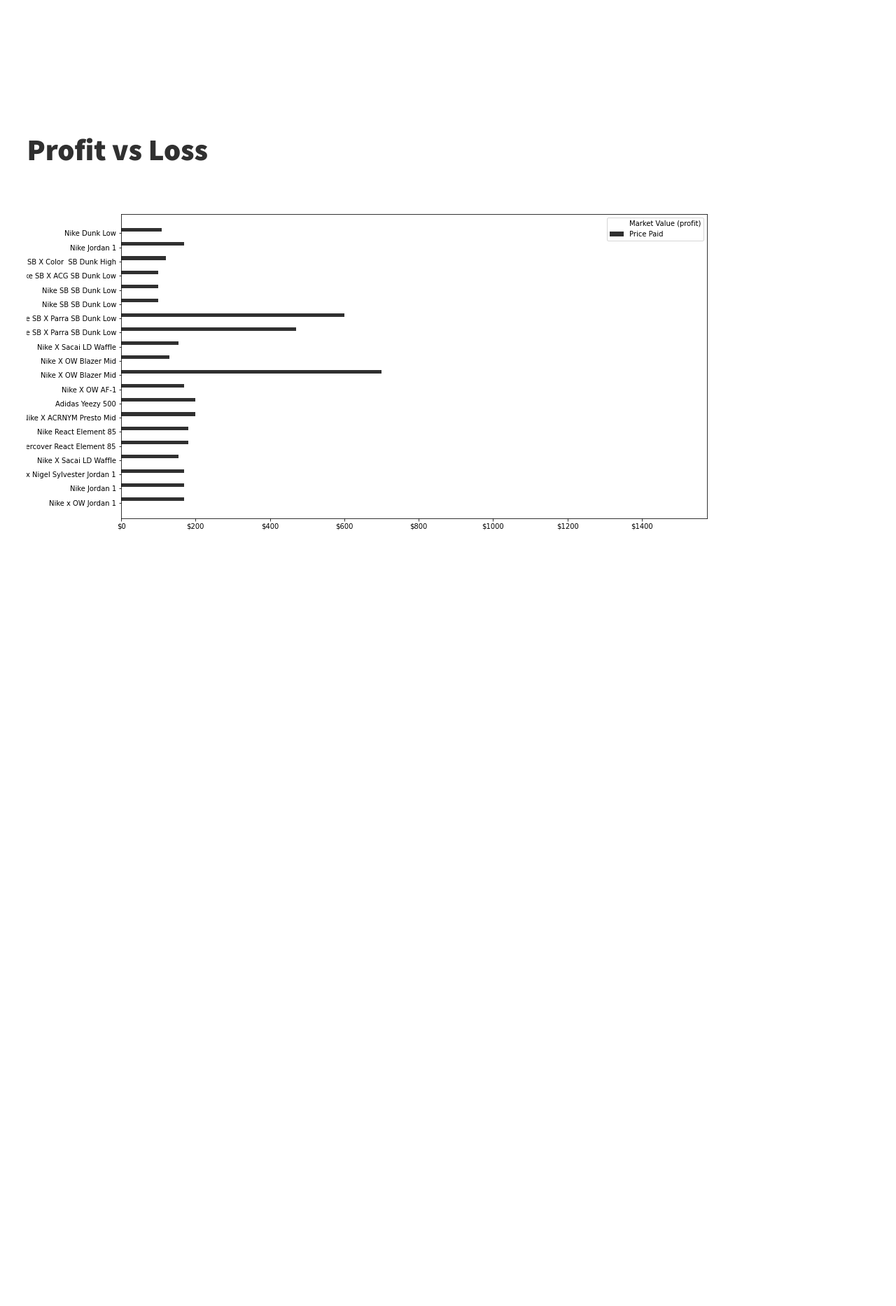
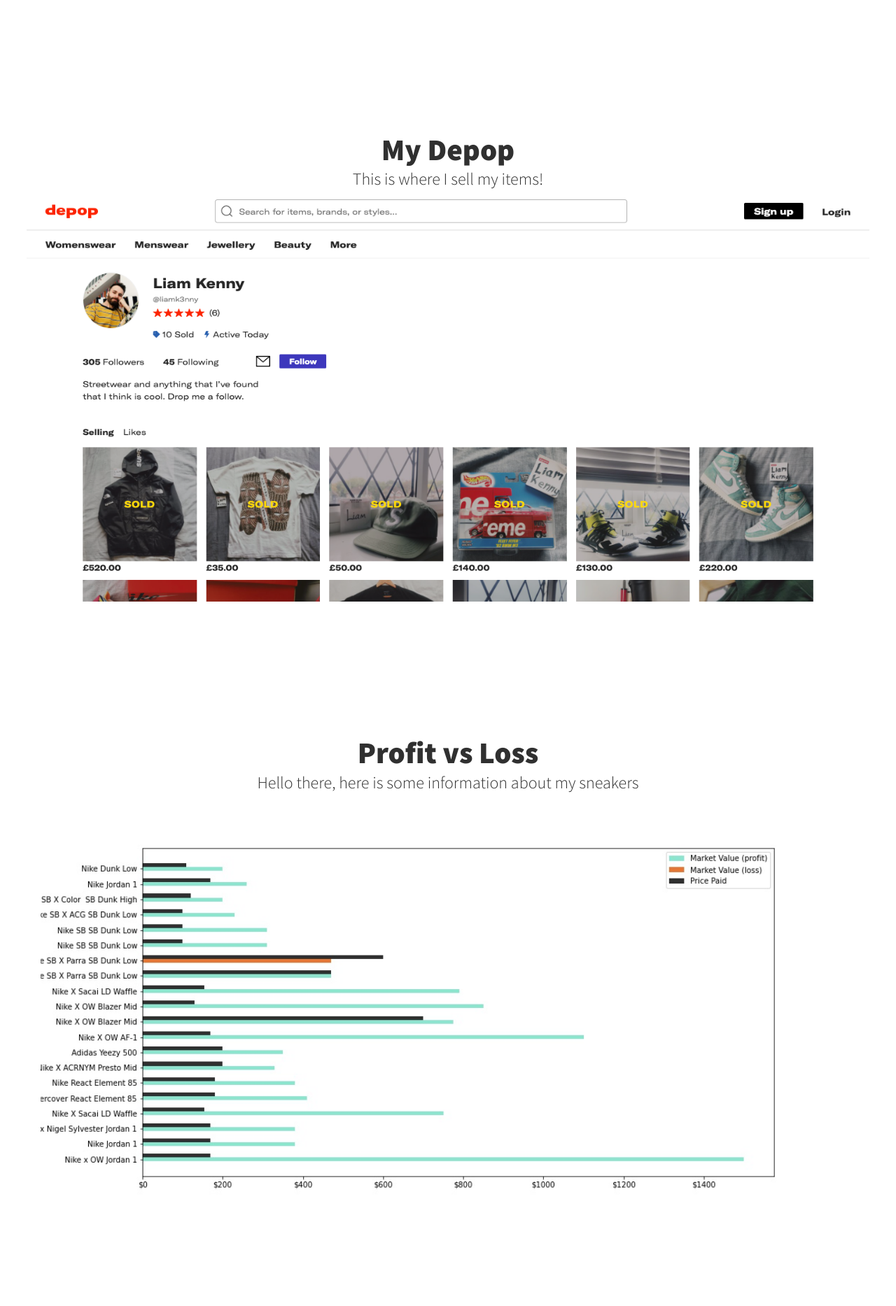
Before and after one commit to lck3nny/Portfolio, a PHP site: page /snkrs.php in a window 1280 px wide. Shown: the part 461-2328 px from the top of the page at 70% size. Before the commit the page ends 1219 px from the top, so only its background shows below. Run offline with PHP 8.4, Linux system fonts and the light colour scheme; some libraries are stand-ins or nearby versions.

Commit message:
Finished python code for profit-loss graph and implemented general snkrs page layout

```diff
--- a/avalanche.php
+++ b/avalanche.php
@@ -35,6 +35,11 @@
             <img img src="img/avalanche_square_light.png" class="intro_img" alt="picture of Liam smiling">
         </section> <!-- /section -->
 
+        <!-- ~~~~~~~~~~~~~~~~~~~~~~~~~~~~~~~~~~~~~~~~~~~~~~~~~~ -->
+        <!-- Footer Import -->
+        <!-- ~~~~~~~~~~~~~~~~~~~~~~~~~~~~~~~~~~~~~~~~~~~~~~~~~~ -->
+        <?php include "footer.html";?>
+
         <script src="js/index.js"></script>
     </body>
 </html>
--- a/css/style.css
+++ b/css/style.css
@@ -536,6 +536,24 @@
 }
 
 /* ~~~~~~~~~~~~~~~~~~~~~~~~~~~~~~~~~~~~~~~~~~~~~~~~~~ */
+/* SNKRS */
+/* ~~~~~~~~~~~~~~~~~~~~~~~~~~~~~~~~~~~~~~~~~~~~~~~~~~ */
+
+.section_title-snkrs{
+    text-align: center;
+}
+
+.section_subtitle_snkrs{
+    text-align: center;
+}
+.snkrs_stocks_img{
+    width: 100%;
+    margin: 0 auto;
+    margin-bottom: 2em;
+    padding: 0em 1em 0em 1em;
+}
+
+/* ~~~~~~~~~~~~~~~~~~~~~~~~~~~~~~~~~~~~~~~~~~~~~~~~~~ */
 /* Footer */
 /* ~~~~~~~~~~~~~~~~~~~~~~~~~~~~~~~~~~~~~~~~~~~~~~~~~~ */
 
--- a/snkrs.php
+++ b/snkrs.php
@@ -35,10 +35,33 @@
             <img img src="img/snkrs_square.png" class="intro_img" alt="ow_blazer_vanilla">
         </section> <!-- /section -->
 
-        <section>
-            <h2>Profit vs Loss</h2>
-            <img img src="files/sneaker_stocks1.png" class="intro_img" alt="graph of sneaker profit">
+
+        <!-- ~~~~~~~~~~~~~~~~~~~~~~~~~~~~~~~~~~~~~~~~~~~~~~~~~~ -->
+        <!-- Depop -->
+        <!-- ~~~~~~~~~~~~~~~~~~~~~~~~~~~~~~~~~~~~~~~~~~~~~~~~~~ -->
+
+        <section class="depop-shop" id="depop">
+            <h2 class="section_title section_title-snkrs">My Depop</h2>
+            <p class="section_subtitle section_subtitle_snkrs">This is where I sell my items!</p>
+            <img img src="img/depop.png" class="depop_img" alt="screenshot of depop">
         </section>
+
+        <!-- ~~~~~~~~~~~~~~~~~~~~~~~~~~~~~~~~~~~~~~~~~~~~~~~~~~ -->
+        <!-- Profits -->
+        <!-- ~~~~~~~~~~~~~~~~~~~~~~~~~~~~~~~~~~~~~~~~~~~~~~~~~~ -->
+
+        <section class="profit-loss" id="profit">
+            <h2 class="section_title section_title-snkrs">Profit vs Loss</h2>
+            <p class="section_subtitle section_subtitle_snkrs">Hello there, here is some information about my sneakers</p>
+            <img img src="files/sneaker_stocks1.jpg" class="snkrs_stocks_img" alt="graph of sneaker profit">
+        </section>
+
+
+
+        <!-- ~~~~~~~~~~~~~~~~~~~~~~~~~~~~~~~~~~~~~~~~~~~~~~~~~~ -->
+        <!-- Footer Import -->
+        <!-- ~~~~~~~~~~~~~~~~~~~~~~~~~~~~~~~~~~~~~~~~~~~~~~~~~~ -->
+        <?php include "footer.html";?>
 
         <script src="js/index.js"></script>
     </body>
--- a/snowsports.php
+++ b/snowsports.php
@@ -35,6 +35,11 @@
             <img img src="img/susnow_square.png" class="intro_img" alt="picture of Liam smiling">
         </section> <!-- /section -->
 
+        <!-- ~~~~~~~~~~~~~~~~~~~~~~~~~~~~~~~~~~~~~~~~~~~~~~~~~~ -->
+        <!-- Footer Import -->
+        <!-- ~~~~~~~~~~~~~~~~~~~~~~~~~~~~~~~~~~~~~~~~~~~~~~~~~~ -->
+        <?php include "footer.html";?>
+
         <script src="js/index.js"></script>
     </body>
 </html>
```
Also changed, not shown: files/sneaker_stocks1.jpg (added), files/sneaker_stocks1.png, img/depop.png (added), img/hiking_liam.png (deleted), img/hiking_liam_square.png (deleted), img/pokemon.png (deleted), img/security.png (deleted), img/touring_liam.png (deleted), 1 other file.
